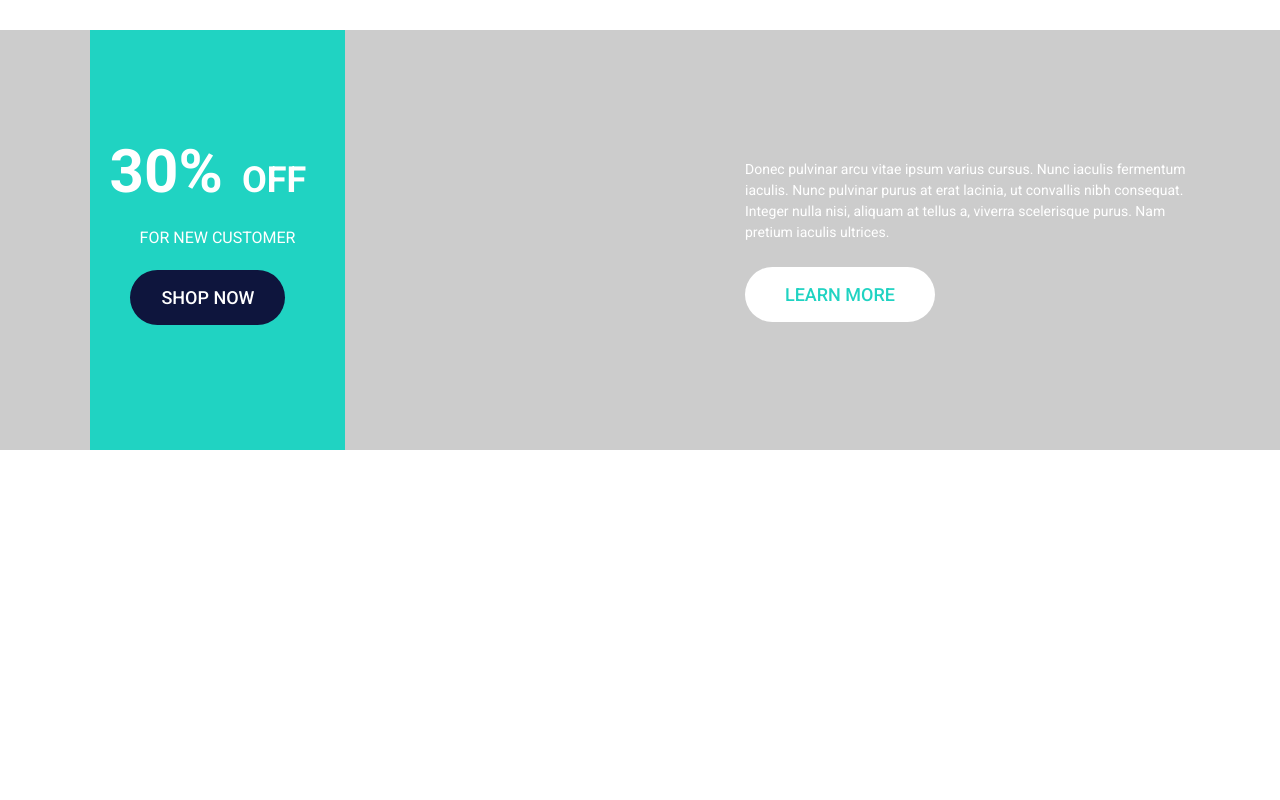
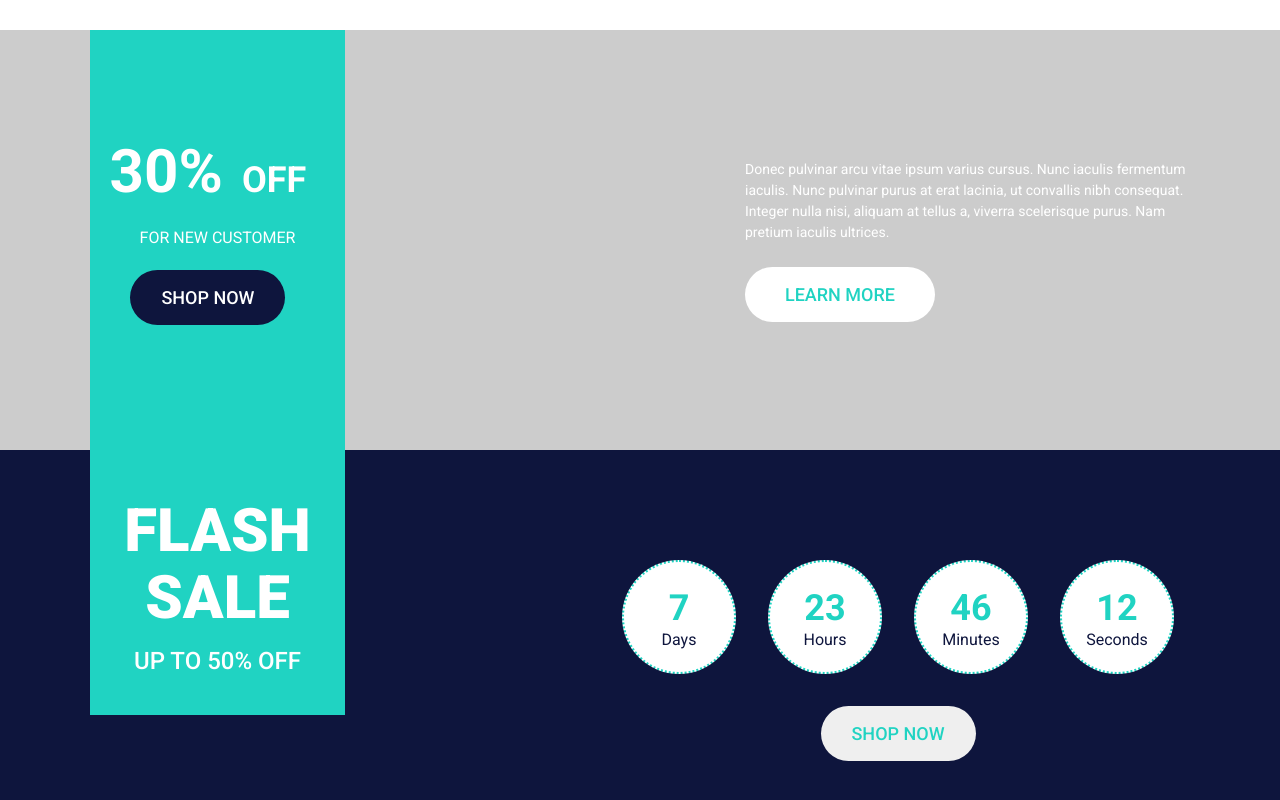
Before and after one commit to ScrumWin21/ScrumFrontEnd, a React (Create React App) app: page / in a window 1280 px wide. Shown: the part 2634-3434 px from the top of the page. Before the commit the page ends 3084 px from the top, so only its background shows below. Built offline with nearby package versions, Linux system fonts and the light colour scheme.

Commit message:
showcaseSeven done.
done.

```diff
--- a/css/App.css
+++ b/css/App.css
@@ -58,7 +58,7 @@ body .bg-blue .g-split a:hover {
   color: #0e153d;
 }
 
-.bg {
+.bgNavThree {
   border-top: 2px solid #e3e3e3;
 }
 
@@ -513,7 +513,106 @@ p {
 .bg .ContainerRegular .learnMore button {
   background-color: #ffffff;
   color: #20d3c2;
+  font-family: "Roboto", sans-serif;
   width: 190px;
+}
+
+.homeS7-bg {
+  background-color: #0e153d;
+  height: 420px;
+  display: flex;
+  justify-content: center;
+  border: none;
+}
+
+.homeS7-bg .ContainerRegular {
+  display: flex;
+  justify-content: space-between;
+  align-items: center;
+}
+
+.homeS7-bg .ContainerRegular .tealSquare {
+  width: 255px;
+  height: 265px;
+  background-color: #20d3c2;
+  align-self: flex-start;
+  display: flex;
+  flex-direction: column;
+  justify-content: center;
+  align-items: center;
+  text-align: center;
+}
+
+.homeS7-bg .ContainerRegular .tealSquare p {
+  font-family: "Roboto", sans-serif;
+  color: #ffffff;
+}
+
+.homeS7-bg .ContainerRegular .tealSquare .flashsale {
+  font-size: 60px;
+  font-weight: 800;
+}
+
+.homeS7-bg .ContainerRegular .tealSquare .flashsaleTop {
+  margin-bottom: -1.4rem;
+}
+
+.homeS7-bg .ContainerRegular .tealSquare #upTo {
+  font-size: 24px;
+  font-weight: 500;
+}
+
+.homeS7-bg .ContainerRegular .saleStats button {
+  margin-top: 1.4rem;
+  color: #20d3c2;
+  font-family: "Roboto", sans-serif;
+  font-weight: 500;
+  margin: 2rem 0 0 0;
+}
+
+.homeS7-bg .ContainerRegular .saleStats .circles-btn {
+  display: flex;
+  flex-direction: column;
+  align-items: center;
+}
+
+.homeS7-bg .ContainerRegular .saleStats .circles-btn .circles {
+  display: flex;
+  justify-content: center;
+}
+
+.homeS7-bg .ContainerRegular .saleStats .circles-btn .circles .circle {
+  height: 110px;
+  width: 110px;
+  border-radius: 50%;
+  background-color: #ffffff;
+  margin-left: 1rem;
+  margin-right: 1rem;
+  display: flex;
+  flex-direction: column;
+  justify-content: center;
+  align-items: center;
+  border: dotted #20d3c2 2px;
+  font-family: "Roboto", sans-serif;
+}
+
+.homeS7-bg .ContainerRegular .saleStats .circles-btn .circles .circle .btnshowcasefive {
+  align-self: center;
+  margin-top: 1.4rem;
+  color: #20d3c2;
+  font-family: "Roboto", sans-serif;
+  font-weight: 500;
+}
+
+.homeS7-bg .ContainerRegular .saleStats .circles-btn .circles .circle .statsNumbers {
+  font-size: 36px;
+  color: #20d3c2;
+  font-weight: 700;
+}
+
+.homeS7-bg .ContainerRegular .saleStats .circles-btn .circles .circle .statsLetters {
+  font-size: 16px;
+  margin-top: -0.4rem;
 }
 
 #displayNew {
--- /dev/null
+++ b/scss/_homeShowcaseSeven.scss
@@ -0,0 +1,99 @@
+.homeS7-bg {
+    background-color: $ThemeColorDarkBlue;
+    height: 420px;
+    display: flex;
+    justify-content: center;
+    border: none;
+
+    .ContainerRegular {
+        display: flex;
+        justify-content: space-between;
+        align-items: center;
+
+        .tealSquare {
+            width: 255px;
+            height: 265px;
+            background-color: $ThemeColorTeal;
+            align-self: flex-start;
+            display: flex;
+            flex-direction: column;
+            justify-content: center;
+            align-items: center;
+            text-align: center;
+
+            p {
+                font-family: $FontMain;
+                color: $White;
+            }
+
+            .flashsale {
+                font-size: 60px;
+                font-weight: 800;
+            }
+
+            .flashsaleTop {
+                margin-bottom: -1.4rem;
+            }
+
+            #upTo {
+                font-size: 24px;
+                font-weight: 500;
+            }
+        }
+
+        .saleStats {
+
+            button {
+                margin-top: 1.4rem;
+                color: $ThemeColorTeal;
+                font-family: $FontMain;
+                font-weight: 500;
+                margin: 2rem 0 0 0;
+            }
+            .circles-btn {
+                display: flex;
+                flex-direction: column;
+                align-items: center;
+
+                .circles {
+                    display: flex;
+                    justify-content: center;
+
+                    .circle {
+                        height: 110px;
+                        width: 110px;
+                        border-radius: 50%;
+                        background-color: $White;
+                        margin-left: 1rem;
+                        margin-right: 1rem;
+                        display: flex;
+                        flex-direction: column;
+                        justify-content: center;
+                        align-items: center;
+                        border: dotted $ThemeColorTeal 2px;
+                        font-family: $FontMain;
+
+                        .btnshowcasefive {
+                            align-self: center;
+                            margin-top: 1.4rem;
+                            color: $ThemeColorTeal;
+                            font-family: $FontMain;
+                            font-weight: 500;
+                        }
+
+                        .statsNumbers {
+                            font-size: 36px;
+                            color: $ThemeColorTeal;
+                            font-weight: 700;
+                        }
+
+                        .statsLetters {
+                            font-size: 16px;
+                            margin-top: -0.4rem;
+                        }
+                    }
+                }
+            }
+        }
+    }
+}
--- a/scss/_styles.scss
+++ b/scss/_styles.scss
@@ -6,6 +6,7 @@
 @import "./homeShowcaseThree";
 @import "./homeShowcaseFour";
 @import "./homeShowcaseFive";
+@import "./homeShowcaseSeven";
 
 //Small features
 @import "./smallFeatures/smallFeatures";
--- a/src/App.js
+++ b/src/App.js
@@ -6,6 +6,7 @@ import { NavbarThree } from "./components/shared/NavbarThree";
 import { HomeShowcaseThree } from "./components/index/homeShowcaseThree";
 import { HomeShowcaseFour } from "./components/index/homeShowcaseFour";
 import HomeShowcaseFive from "./components/index/homeShowcaseFive";
+import HomeShowcaseSeven from "./components/index/homeShowcaseSeven";
 
 function App() {
   return (
@@ -17,6 +18,7 @@ function App() {
       <HomeShowcaseThree />
       <HomeShowcaseFour />
       <HomeShowcaseFive />
+      <HomeShowcaseSeven />
     </>
   );
 }
--- /dev/null
+++ b/src/components/index/homeShowcaseSeven.js
@@ -0,0 +1,42 @@
+import React from 'react'
+
+const homeShowcaseSeven = () => {
+  return (
+    <>
+        <div className='homeS7-bg'>
+            <div className='ContainerRegular'>
+                <div className='tealSquare'>
+                    <p className='flashsale flashsaleTop'>FLASH</p>
+                    <p className='flashsale'>SALE</p>
+                    <p id='upTo'>UP TO 50% OFF</p>
+                </div>
+                <div className='saleStats'>
+                    <div className='circles-btn'>
+                        <div className='circles'>
+                            <div className='circle c-days'>
+                                <p className='statsNumbers'>7</p>
+                                <p className='statsLetters'>Days</p>
+                            </div>
+                            <div className='circle c-hours'>
+                                <p className='statsNumbers'>23</p>
+                                <p className='statsLetters'>Hours</p>
+                            </div>
+                            <div className='circle c-minutes'>
+                                <p className='statsNumbers'>46</p>
+                                <p className='statsLetters'>Minutes</p>
+                            </div>
+                            <div className='circle c-seconds'>
+                                <p className='statsNumbers'>12</p>
+                                <p className='statsLetters'>Seconds</p>
+                            </div>
+                        </div>
+                        <button className='btnshowcasefive'>SHOP NOW</button>
+                    </div>
+                </div>
+            </div>
+        </div>
+    </>
+  )
+}
+
+export default homeShowcaseSeven
```
